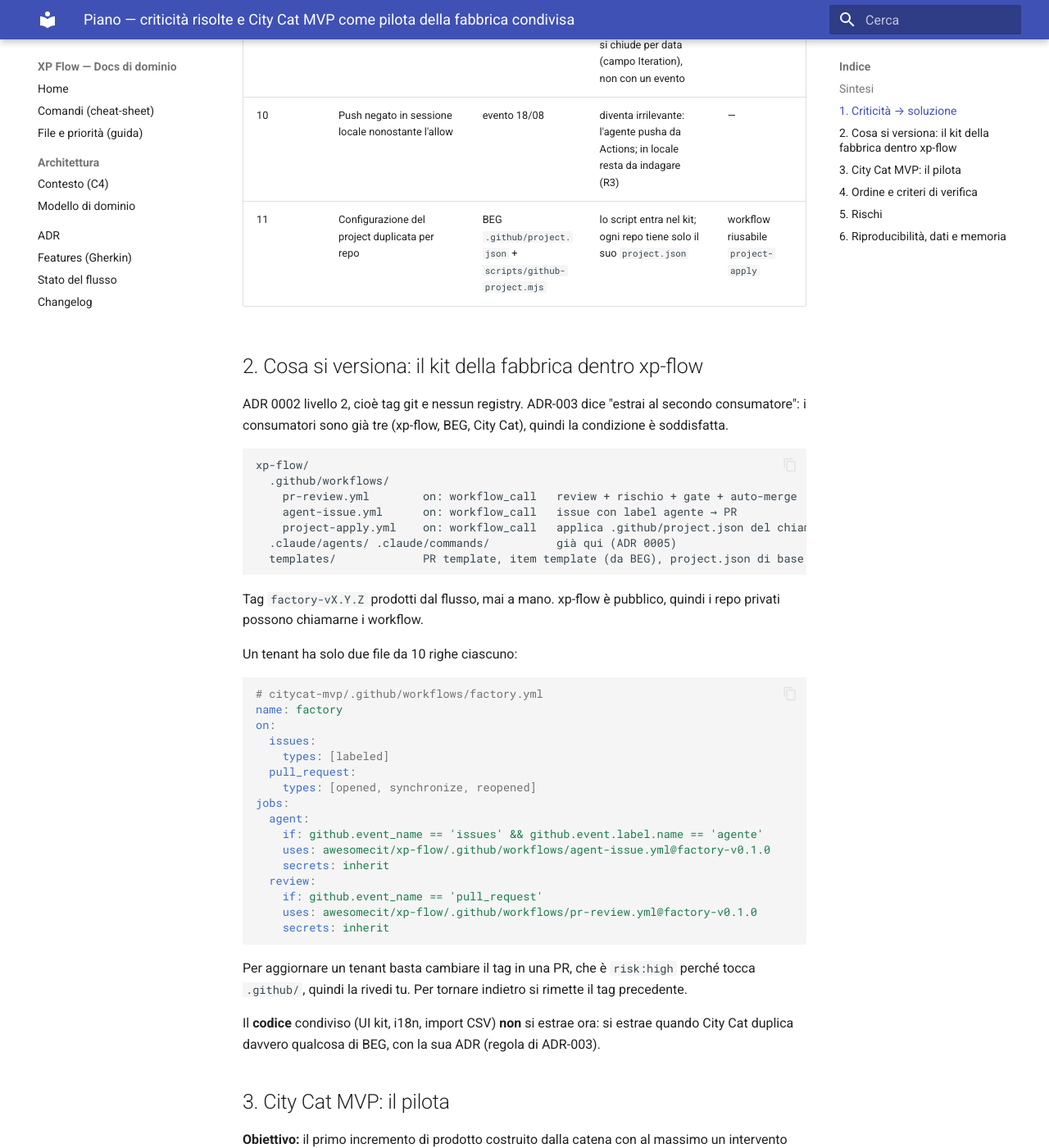
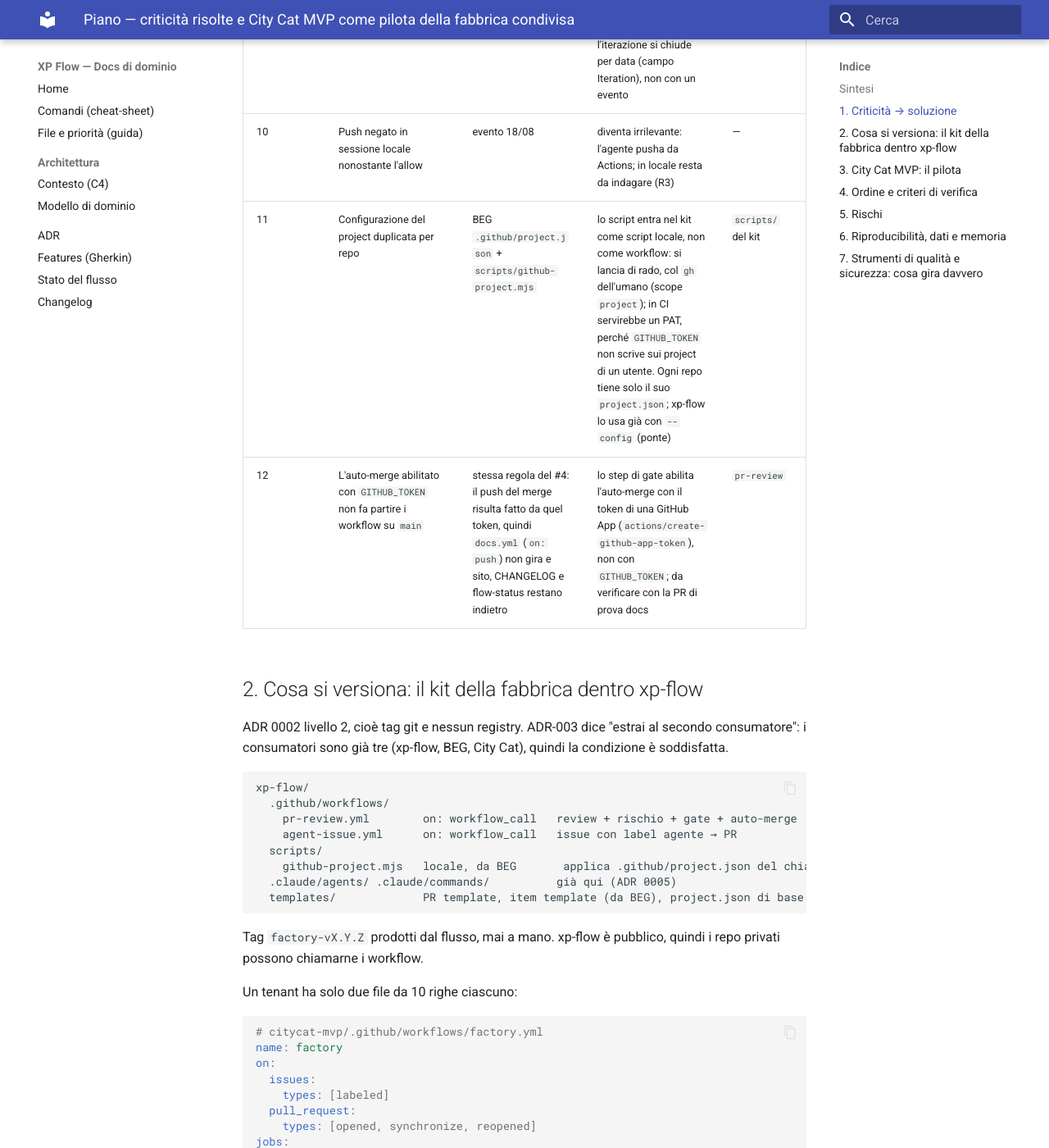
Before and after one commit to awesomecit/xp-flow, an MkDocs documentation site: the page built from docs/drafts/2026-10-09-piano-citycat-mvp-fabbrica-condivisa.md, in a window 1280 px wide and 1400 px high, scrolled down 1615 px. Shown: the whole window at 82% size. Built offline with MkDocs 1.6.1 and Material for MkDocs 9.7.7, drawn with Linux system fonts in a browser that asks for light colours; some of the changed text lies outside the part shown.

Commit message:
docs: piano retro #4, strumenti verificati e auto-merge senza GITHUB_TOKEN

````diff
--- a/docs/drafts/2026-10-09-piano-citycat-mvp-fabbrica-condivisa.md
+++ b/docs/drafts/2026-10-09-piano-citycat-mvp-fabbrica-condivisa.md
@@ -28,7 +28,8 @@
 | 8 | Issue gemella per ogni PR di chore | BEG #68/69, #73/74… | `chore`, `ci`, `docs`: PR senza issue; issue solo per `feat` e `fix` | metodo (retro) |
 | 9 | Le azioni della retro restano in coda, lo sprint non si chiude | retro #3, Sprint A mai chiuso | le azioni della retro diventano issue nell'iterazione corrente; l'iterazione si chiude per data (campo Iteration), non con un evento | `project.json` |
 | 10 | Push negato in sessione locale nonostante l'allow | evento 18/08 | diventa irrilevante: l'agente pusha da Actions; in locale resta da indagare (R3) | — |
-| 11 | Configurazione del project duplicata per repo | BEG `.github/project.json` + `scripts/github-project.mjs` | lo script entra nel kit; ogni repo tiene solo il suo `project.json` | workflow riusabile `project-apply` |
+| 11 | Configurazione del project duplicata per repo | BEG `.github/project.json` + `scripts/github-project.mjs` | lo script entra nel kit come script locale, non come workflow: si lancia di rado, col `gh` dell'umano (scope `project`); in CI servirebbe un PAT, perché `GITHUB_TOKEN` non scrive sui project di un utente. Ogni repo tiene solo il suo `project.json`; xp-flow lo usa già con `--config` (ponte) | `scripts/` del kit |
+| 12 | L'auto-merge abilitato con `GITHUB_TOKEN` non fa partire i workflow su `main` | stessa regola del #4: il push del merge risulta fatto da quel token, quindi `docs.yml` (`on: push`) non gira e sito, CHANGELOG e flow-status restano indietro | lo step di gate abilita l'auto-merge con il token di una GitHub App (`actions/create-github-app-token`), non con `GITHUB_TOKEN`; da verificare con la PR di prova docs | `pr-review` |
 
 ## 2. Cosa si versiona: il kit della fabbrica dentro xp-flow
 
@@ -41,7 +42,8 @@
   .github/workflows/
     pr-review.yml        on: workflow_call   review + rischio + gate + auto-merge
     agent-issue.yml      on: workflow_call   issue con label agente → PR
-    project-apply.yml    on: workflow_call   applica .github/project.json del chiamante
+  scripts/
+    github-project.mjs   locale, da BEG       applica .github/project.json del chiamante (--config)
   .claude/agents/ .claude/commands/          già qui (ADR 0005)
   templates/             PR template, item template (da BEG), project.json di base
 ```
@@ -142,3 +144,31 @@
 | Bug riproducibili | test rosso che riproduce il bug prima del fix, lo stesso test verde dopo, nella stessa PR | TDD |
 | Memoria del progetto | query utili in `scripts/read/` con "a cosa serve"; glossario in `docs/dominio.md`; decisioni in ADR | review |
 | Scritto per uno junior | ogni item ha "Come riprodurre" con comandi da copiare, nessun gergo fuori glossario | template dell'item |
+
+## 7. Strumenti di qualità e sicurezza: cosa gira davvero
+
+Situazione verificata nei repo il 09/10/2026. Conta ciò che fa fallire la
+build, non ciò che è scritto nei documenti.
+
+| Strumento | A cosa serve | xp-flow | BEG |
+|---|---|---|---|
+| Husky | controlli prima di commit e push | attivo, ma gli hook delegano a `~/.claude/shared-hooks`, fuori dal repo | assente |
+| commitlint | Conventional Commits, base per versione e CHANGELOG | attivo in locale, non in CI | assente |
+| ESLint | errori e stile, zero warning | attivo, anche in CI | attivo, anche in CI |
+| TypeScript strict | errori di tipo | attivo, anche in CI | dentro la build in CI |
+| Test unit ed e2e | regressioni | in CI (tap, vitest, Playwright) | e2e Playwright in CI |
+| git-cliff | versione e CHANGELOG dai commit | installato | script proprio, CHANGELOG a frammenti |
+| eslint-plugin-sonarjs + soglia di complessità cognitiva | codice troppo complesso o duplicato | solo nei documenti | assente |
+| gitleaks | segreti nel codice | solo nei documenti | assente |
+| Dependabot o Trivy | dipendenze vulnerabili | solo nei documenti | assente |
+| dependency-cruiser | confini tra moduli | solo nel backlog | assente |
+
+Due conseguenze per il kit:
+
+- **Gli hook vanno versionati nel repo.** Un agente che fa commit in Actions
+  non trova `~/.claude/shared-hooks`: il commit fallisce o i controlli
+  saltano.
+- **Ciò che protegge deve girare in CI**, perché è lì che lavora l'agente.
+  Minimo da attivare: commitlint, gitleaks, la regola di complessità di
+  sonarjs dentro ESLint (senza server Sonar) e Dependabot (nativo e gratuito
+  su GitHub).
````
